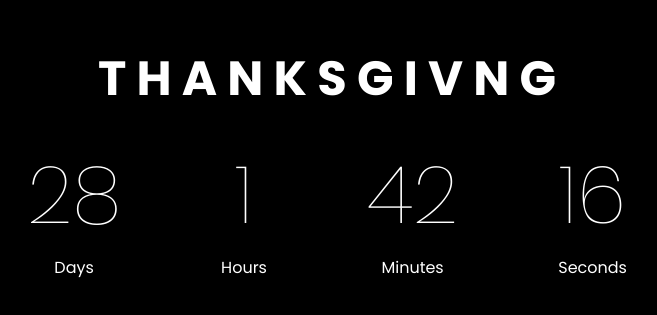
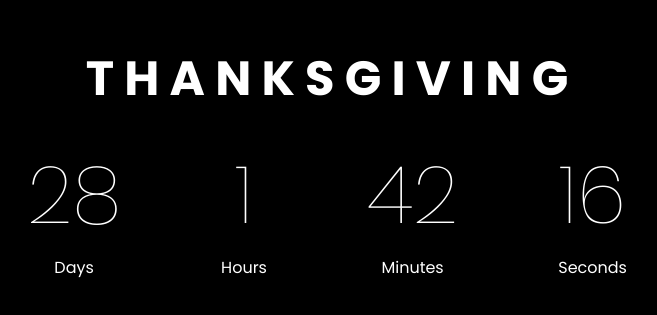
Before and after one commit to justincapulso/LJCEN_Thanksgiving_Countdown, a plain HTML site: page index.html in a window 1280 px wide. Shown: the part 239-554 px from the top of the page, without its empty margins (313-970 px from the left). Drawn offline with Linux system fonts and the light colour scheme.

Commit message:
index.html

```diff
--- a/index.html
+++ b/index.html
@@ -11,7 +11,7 @@
 </head>
 <body>
     <div class="hero">
-        <h1>T H A N K S G I V N G</h1>
+        <h1>T H A N K S G I V I N G</h1>
         <div class="timebox">
             <div class="time">
                 <h2 id="days">00</h2>
@@ -34,4 +34,5 @@
 
     <script src="script.js"></script>
 </body>
+
 </html>
```
